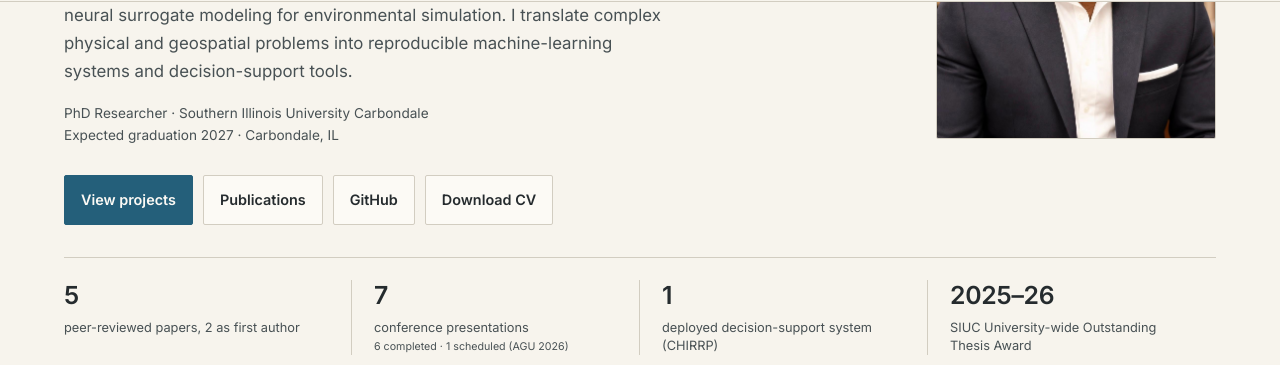
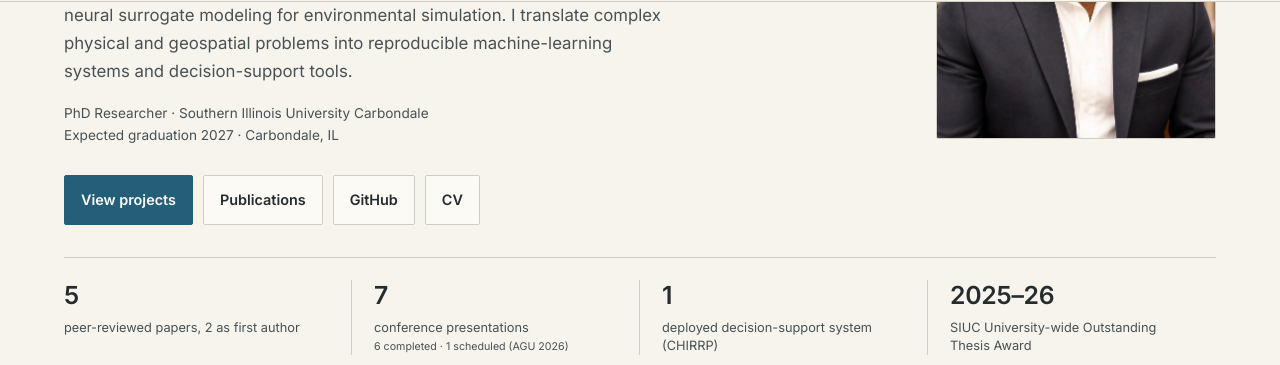
Before and after one commit to mikedidem/medidem, a Jekyll site: the page built from _pages/home.html, in a window 1280 px wide and 900 px high, scrolled down 368 px. Shown: the part 69-434 px from the top of the window. Built offline with Jekyll 4.4.1, drawn with Linux system fonts in a browser that asks for light colours.

Commit message:
Link CV to the Google Doc: read-only view plus PDF download

```diff
--- a/_data/navigation.yml
+++ b/_data/navigation.yml
@@ -12,5 +12,5 @@
     url: "/about/"
 
   - title: "CV"
-    url: "/cv/Michael_Edidem_CV.pdf"
+    url: "https://docs.google.com/document/d/1dX2v8VH_DOtNWqp_QLMW70Rry4G3AY43fWnLcq2nwdc/preview"
     external: true
--- a/_layouts/portfolio.html
+++ b/_layouts/portfolio.html
@@ -68,7 +68,7 @@
       <p class="site-footer__links">
         <a href="mailto:{{ site.author.email }}">Email</a>
         <a href="https://github.com/{{ site.author.github }}">GitHub</a>
-        <a href="{{ '/cv/Michael_Edidem_CV.pdf' | relative_url }}">CV</a>
+        <a href="https://docs.google.com/document/d/1dX2v8VH_DOtNWqp_QLMW70Rry4G3AY43fWnLcq2nwdc/preview">CV</a>
       </p>
     </div>
   </footer>
--- a/_pages/about.html
+++ b/_pages/about.html
@@ -11,7 +11,8 @@
     <h1>Background &amp; Experience</h1>
     <p>I'm a PhD researcher at Southern Illinois University Carbondale working at the intersection of geospatial AI and scientific machine learning. My research combines spatial and spatiotemporal modeling, remote sensing and computer vision, and neural surrogate modeling for environmental applications. It builds on five years of applied geospatial work in surveying, utilities and engineering consulting.</p>
     <div class="btn-row">
-      <a class="btn btn--primary" href="{{ '/cv/Michael_Edidem_CV.pdf' | relative_url }}">Download CV</a>
+      <a class="btn btn--primary" href="https://docs.google.com/document/d/1dX2v8VH_DOtNWqp_QLMW70Rry4G3AY43fWnLcq2nwdc/preview">View CV</a>
+      <a class="btn" href="https://docs.google.com/document/d/1dX2v8VH_DOtNWqp_QLMW70Rry4G3AY43fWnLcq2nwdc/export?format=pdf">Download CV (PDF)</a>
       <a class="btn" href="mailto:{{ site.author.email }}">Email</a>
     </div>
   </div>
--- a/_pages/home.html
+++ b/_pages/home.html
@@ -16,7 +16,7 @@
         <a class="btn btn--primary" href="#projects">View projects</a>
         <a class="btn" href="{{ '/publications/' | relative_url }}">Publications</a>
         <a class="btn" href="https://github.com/{{ site.author.github }}">GitHub</a>
-        <a class="btn" href="{{ '/cv/Michael_Edidem_CV.pdf' | relative_url }}">Download CV</a>
+        <a class="btn" href="https://docs.google.com/document/d/1dX2v8VH_DOtNWqp_QLMW70Rry4G3AY43fWnLcq2nwdc/preview">CV</a>
       </div>
     </div>
     <img class="hero__photo" src="{{ '/images/pimage.jpeg' | relative_url }}" alt="Portrait of Michael Edidem" width="280" height="340">
@@ -275,7 +275,7 @@
     <div class="cta__actions">
       <a class="btn btn--light" href="mailto:{{ site.author.email }}">Email me</a>
       <a class="btn btn--ghost" href="https://github.com/{{ site.author.github }}">GitHub</a>
-      <a class="btn btn--ghost" href="{{ '/cv/Michael_Edidem_CV.pdf' | relative_url }}">CV</a>
+      <a class="btn btn--ghost" href="https://docs.google.com/document/d/1dX2v8VH_DOtNWqp_QLMW70Rry4G3AY43fWnLcq2nwdc/preview">CV</a>
       <a class="btn btn--ghost" href="{{ '/publications/' | relative_url }}">Publications</a>
     </div>
   </div>
```
